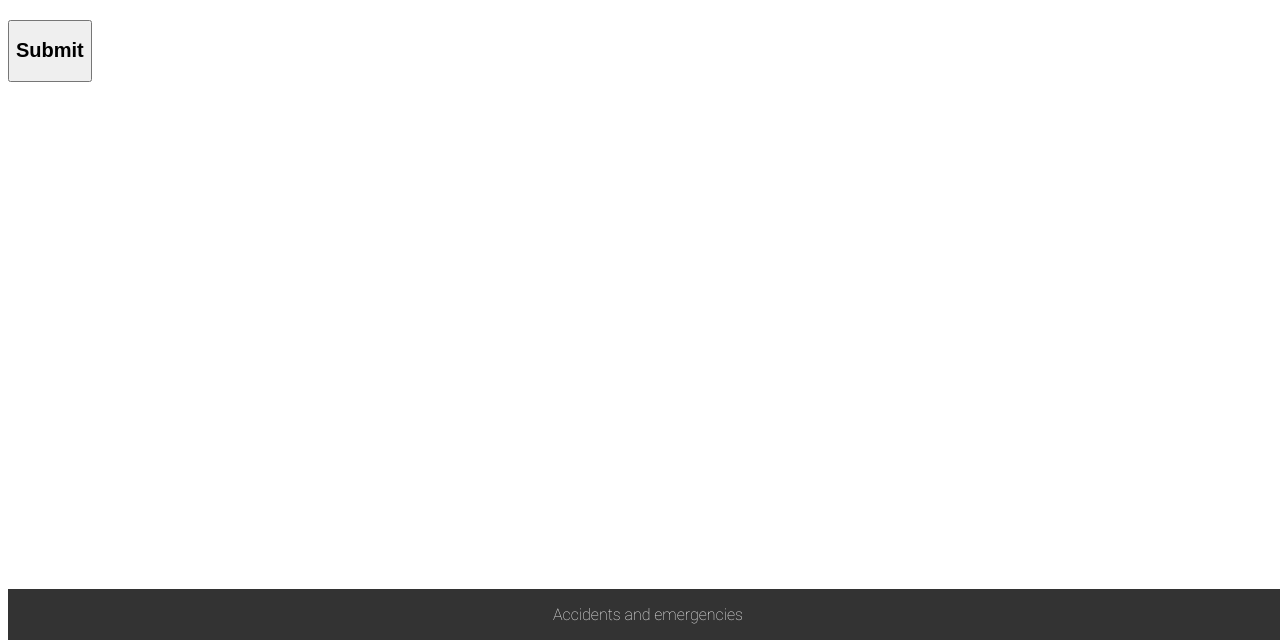
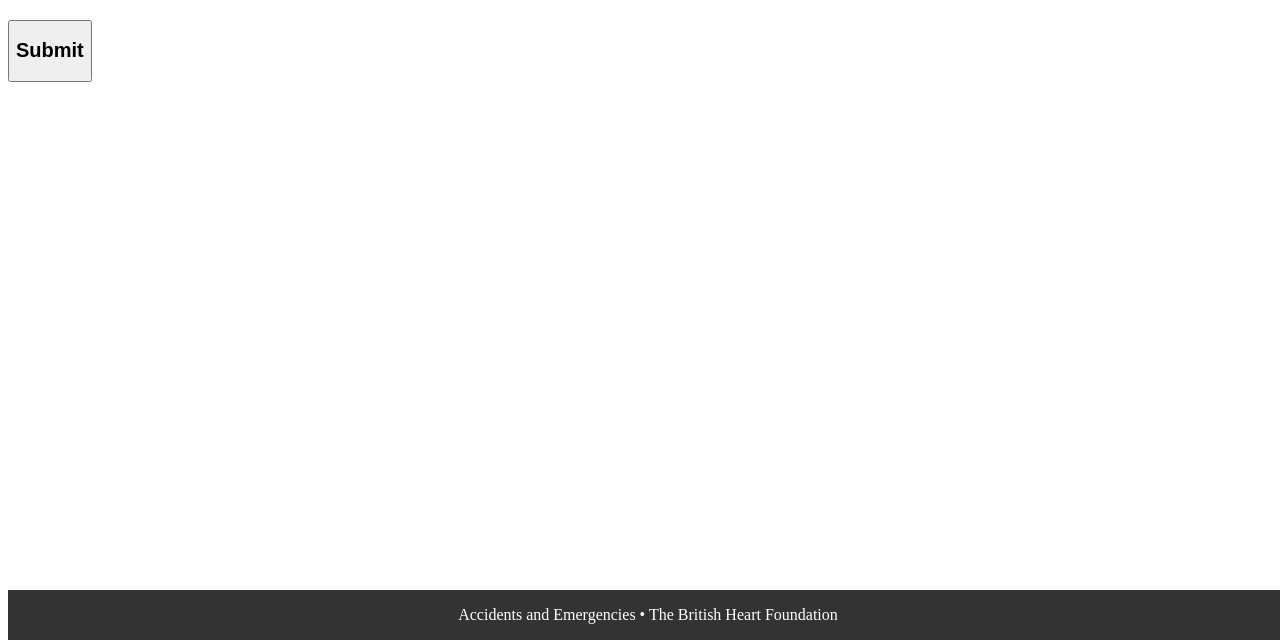
Before and after one commit to DarkSoulWind/NCS-website, a plain HTML site: page first_question.html in a window 1280 px wide. Shown: the part 160-800 px from the top of the page. Drawn offline with Linux system fonts and the light colour scheme; a web font is replaced by a local one.

Commit message:
Update first_question.html

```diff
--- a/first_question.html
+++ b/first_question.html
@@ -62,7 +62,7 @@
 </div>
 
 <div class="bottombar">
-	<p style="text-align:center;color:#ffffff">Accidents and emergencies</p>
+	<p style="text-align:center;color:#ffffff;font-family:myFirstFont">Accidents and Emergencies • The British Heart Foundation</p>
 </div>
 
 </body>
```
